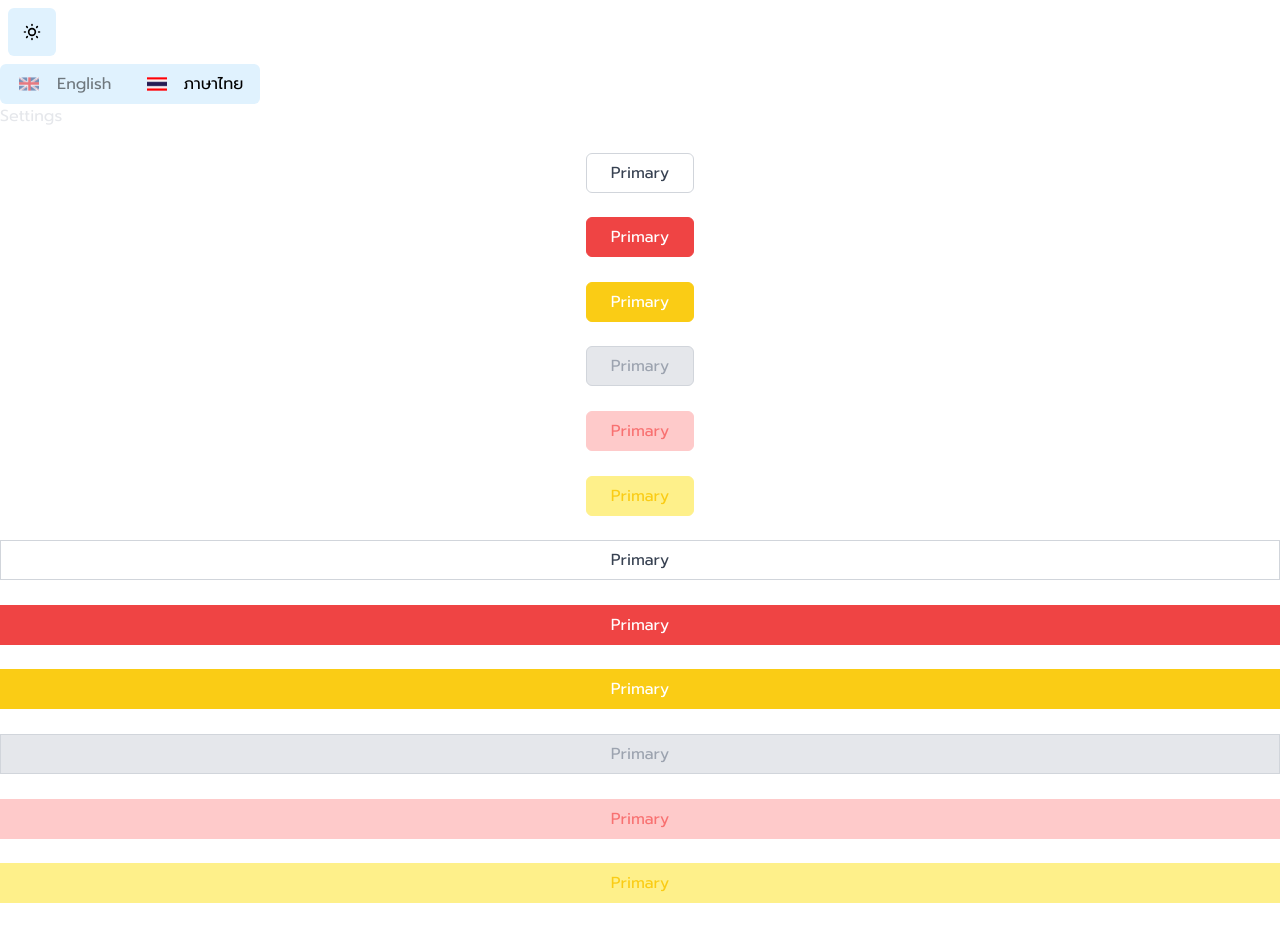
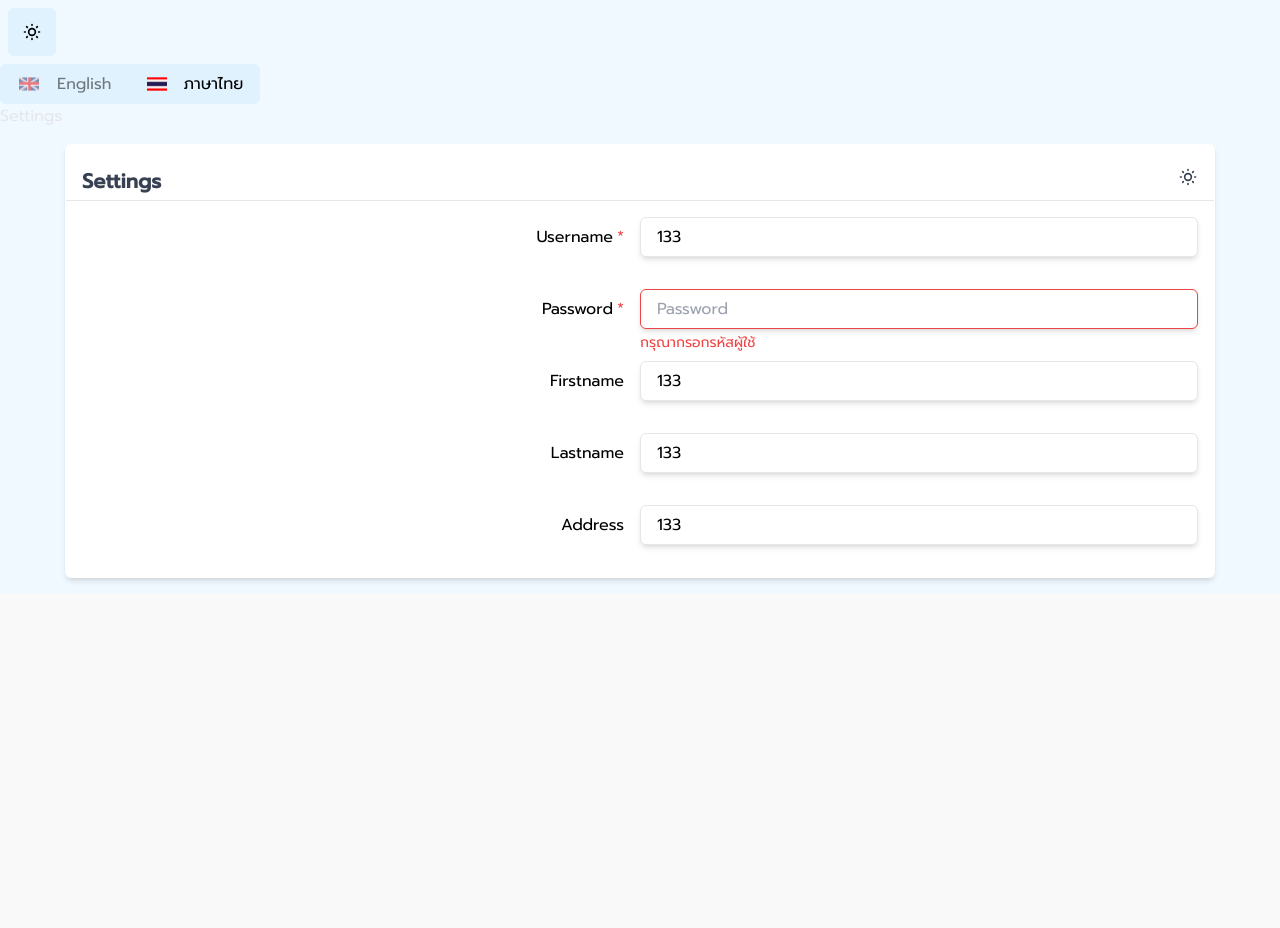
Before and after one commit to thyahan/just-for-fun, a Next.js app: page / in a window 1280 px wide. After the commit the page ends 800 px from the top, so only its background shows below. Built offline with nearby package versions, Linux system fonts and the light colour scheme.

Commit message:
feat: add form input

```diff
--- /dev/null
+++ b/src/components/@form/Input/index.module.css
@@ -0,0 +1,22 @@
+.form-input {
+  @apply w-full mb-4 relative;
+  @apply md:flex md:mb-8;
+}
+
+.form-input > label {
+  @apply md:w-1/2 md:pr-4 md:flex md:justify-end md:items-center;
+}
+
+.form-input > input {
+  @apply md:w-1/2;
+}
+
+.form-input > span {
+  @apply text-sm;
+  @apply md:absolute md:-bottom-6 left-1/2;
+}
+
+.required:after {
+  @apply ml-1 text-red-500;
+  content: "*";
+}
--- /dev/null
+++ b/src/components/@form/Input/index.tsx
@@ -0,0 +1,29 @@
+import { omit, uniqueId } from "lodash";
+import React from "react";
+import css from "./index.module.css";
+import Input, { Props as InputProps } from "components/Input";
+
+interface Props extends InputProps {
+  label?: React.ReactNode;
+  helper?: React.ReactNode;
+}
+
+const FormInput = (props: Props) => {
+  const { label, id = uniqueId(), helper, required } = props;
+
+  const labelCls = required ? css.required : "";
+
+  return (
+    <div className={css["form-input"]}>
+      {label && (
+        <label className={labelCls} htmlFor={id}>
+          {label}
+        </label>
+      )}
+      <Input {...omit(props, ["label", "errorMessage"])} />
+      <span id={`${id}_helper`}>{helper}</span>
+    </div>
+  );
+};
+
+export default FormInput;
--- a/src/components/Input/index.module.css
+++ b/src/components/Input/index.module.css
@@ -2,8 +2,18 @@
   @apply w-full h-10 px-4 border text-base border-gray-200 rounded-md shadow-md;
 }
 
+.input:focus {
+  @apply shadow-sky-200 border-sky-200;
+}
+
 .input:disabled {
   @apply cursor-not-allowed;
+}
+
+input[type="password"].input:not(:placeholder-shown) {
+  @apply text-2xl;
+  font-family: Verdana, Geneva, Tahoma, sans-serif;
+  letter-spacing: 0.075rem;
 }
 
 .number {
--- a/src/components/Input/index.tsx
+++ b/src/components/Input/index.tsx
@@ -12,6 +12,7 @@ export type Props = {
   size?: ISize;
   color?: IColor;
   error?: IError;
+  selectOnFocus?: boolean;
 } & Omit<React.InputHTMLAttributes<HTMLInputElement>, "type" | "size">;
 
 const Input = (props: Props) => {
@@ -29,11 +30,12 @@ const Input = (props: Props) => {
     .trim();
 
   const onFocus = (e: React.FocusEvent<HTMLInputElement>) => {
-    e.target.select();
+    if (props?.selectOnFocus) e.target.select();
+
     props?.onFocus?.(e);
   };
 
-  return <input {...omit(props, ["size", "color", "error"])} className={cls} onFocus={onFocus} />;
+  return <input {...omit(props, ["size", "color", "error", "selectOnFocus"])} className={cls} onFocus={onFocus} />;
 };
 
 export default Input;
--- a/src/components/Layout/Login/index.module.css
+++ b/src/components/Layout/Login/index.module.css
@@ -0,0 +1,3 @@
+.login-layout {
+  @apply bg-sky-50;
+}
--- a/src/components/Layout/Login/index.tsx
+++ b/src/components/Layout/Login/index.tsx
@@ -2,19 +2,24 @@ import React from "react";
 import css from "./index.module.css";
 import Head from "next/head";
 import DarkModeSwitch from "components/DarkModeSwitch";
-import LanguageSwitch from "components/LanguageSwitch";
+import dynamic from "next/dynamic";
+
+const LanguageSwitch = dynamic(() => import("components/LanguageSwitch"), { ssr: false });
 
 interface Props {
   children: React.ReactNode;
   title?: string;
   description?: string;
+  responsive?: boolean;
 }
 
 export const LoginLayout = (props: Props) => {
-  const { children, title = "iService", description = "iService" } = props;
+  const { children, title = "iService", description = "iService", responsive = true } = props;
+
+  const cls = `${css["login-layout"]} ${responsive ? "overflow-hidden": "overflow-auto"}`;
 
   return (
-    <div className={css["login-layout"]}>
+    <div className={cls}>
       <Head>
         <title>{title}</title>
         <meta name="description" content={description} />
--- /dev/null
+++ b/src/components/Section/index.module.css
@@ -0,0 +1,20 @@
+.section {
+  @apply shadow-md border border-transparent rounded-md bg-white;
+  @apply mx-4 my-4;
+  @apply mx-auto max-w-[1150px] min-w-[600px]
+}
+
+.section-responsive {
+  @apply shadow-md border border-transparent rounded-md bg-white;
+  @apply mx-4 my-4;
+  @apply lg:mx-auto lg:max-w-[1150px];
+}
+
+.title {
+  @apply h-10 my-4 px-4 flex items-center border-b border-gray-200;
+  @apply mb-2 text-gray-700 text-xl font-bold;
+}
+
+.content {
+  @apply m-4;
+}
--- /dev/null
+++ b/src/components/Section/index.tsx
@@ -0,0 +1,21 @@
+import React from "react";
+import css from "./index.module.css";
+
+interface Props {
+  children: React.ReactNode;
+  title?: React.ReactNode;
+  responsive?: boolean;
+}
+
+const Section = (props: Props) => {
+  const { title, responsive = true } = props;
+
+  return (
+    <section className={css[responsive ? "section-responsive" : "section"]}>
+      {title ? <div className={css.title}>{title}</div> : null}
+      <div className={css.content}>{props.children}</div>
+    </section>
+  );
+};
+
+export default Section;
--- a/src/pages/index.tsx
+++ b/src/pages/index.tsx
@@ -2,6 +2,13 @@ import type { NextPage } from "next";
 import { LoginLayout } from "components/Layout";
 import Icon from "components/Icon";
 import Button, { Props as ButtonProps } from "components/Button";
+import { HiOutlineSun } from "react-icons/hi";
+import dynamic from "next/dynamic";
+import Input from "components/@form/Input";
+import { useState } from "react";
+import { identity, pickBy } from "lodash";
+
+const Section = dynamic(() => import("components/Section"), { ssr: false });
 
 const btns: ButtonProps[] = [
   {
@@ -35,17 +42,50 @@ const btns: ButtonProps[] = [
 ];
 
 const Home: NextPage = () => {
+  const [state, setState] = useState({
+    username: "",
+  });
+
+  const getUsetError = (): object => {
+    const { username } = state;
+    const error = username.length === 0 ? "error" : username.length < 4 ? "warning" : undefined;
+    const helper =
+      error === "error" ? (
+        <span className="text-red-500">กรุณากรอกรหัสผู้ใช้</span>
+      ) : error === "warning" ? (
+        <span className="text-yellow-400">กรุณากรอกรหัสผู้ใช้ 4 หลัก</span>
+      ) : undefined;
+
+    return pickBy({ error, helper }, identity);
+  };
+
   return (
-    <LoginLayout title="login iservice">
+    <LoginLayout title="login iservice" responsive={false}>
       <span className="text-gray-700 dark:text-gray-200">Settings</span>
-      <div className="flex flex-col justify-evenly items-center h-[800px]">
-        {btns.map((bt, index) => {
-          return <Button {...bt} key={index} />;
-        })}
-        {btns.map((bt, index) => {
-          return <Button {...bt} key={index} block />;
-        })}
-      </div>
+      <Section
+        responsive
+        title={
+          <div className="w-full flex justify-between">
+            <span>Settings</span>
+            <HiOutlineSun />
+          </div>
+        }
+      >
+        <Input label={<span>Username</span>} defaultValue={133} type="text" required />
+        <Input
+          label="Password"
+          defaultValue={133}
+          type="password"
+          required
+          placeholder="Password"
+          value={state.username}
+          onChange={(e) => setState((prev) => ({ ...prev, username: e.target.value }))}
+          {...getUsetError()}
+        />
+        <Input label="Firstname" defaultValue={133} type="text" />
+        <Input label="Lastname" defaultValue={133} type="text" />
+        <Input label="Address" defaultValue={133} type="text" />
+      </Section>
     </LoginLayout>
   );
 };
--- a/src/styles/globals.css
+++ b/src/styles/globals.css
@@ -7,4 +7,8 @@
   html {
     font-family: "Prompt", system-ui, sans-serif;
   }
+
+  body {
+    background-color: #F9F9FA;
+  }
 }
```
